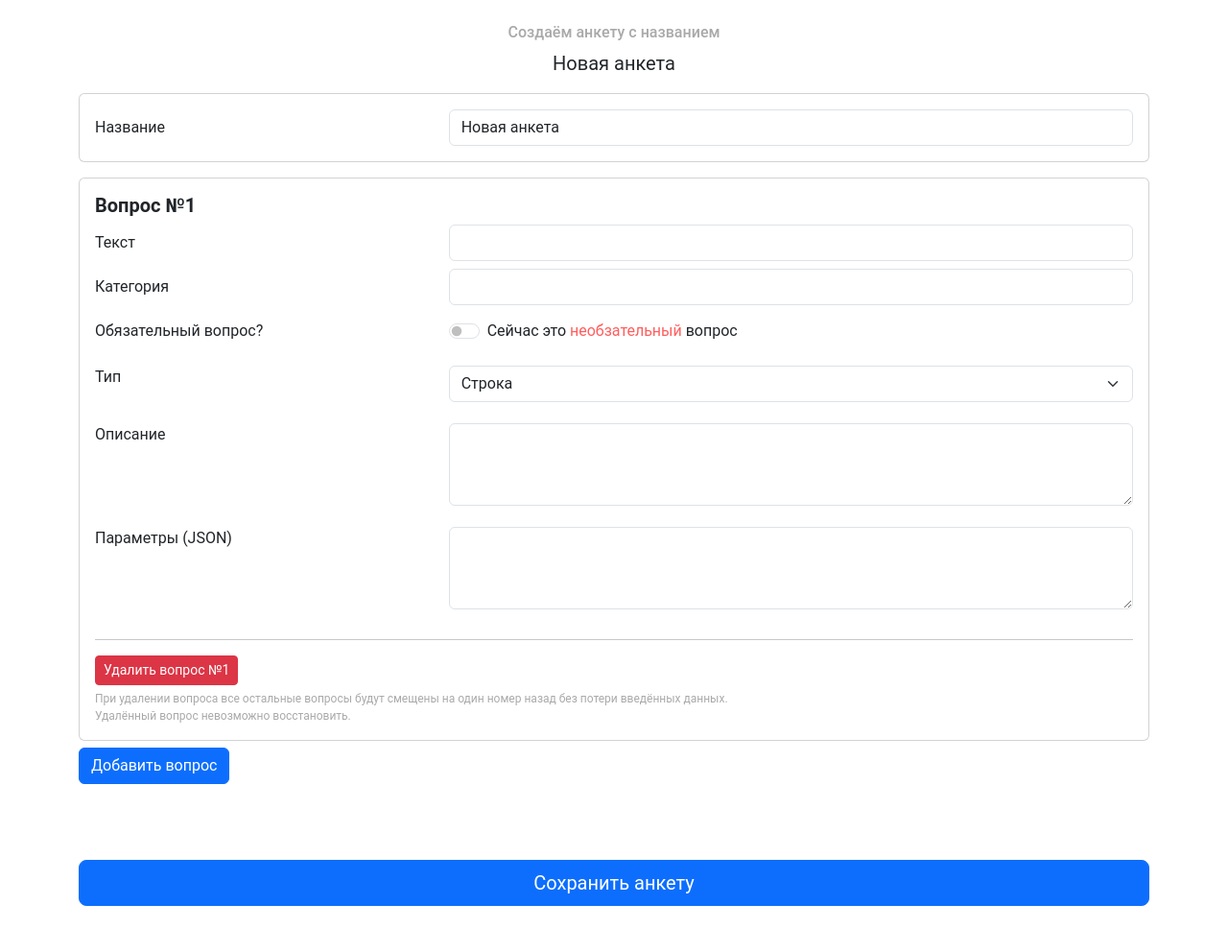
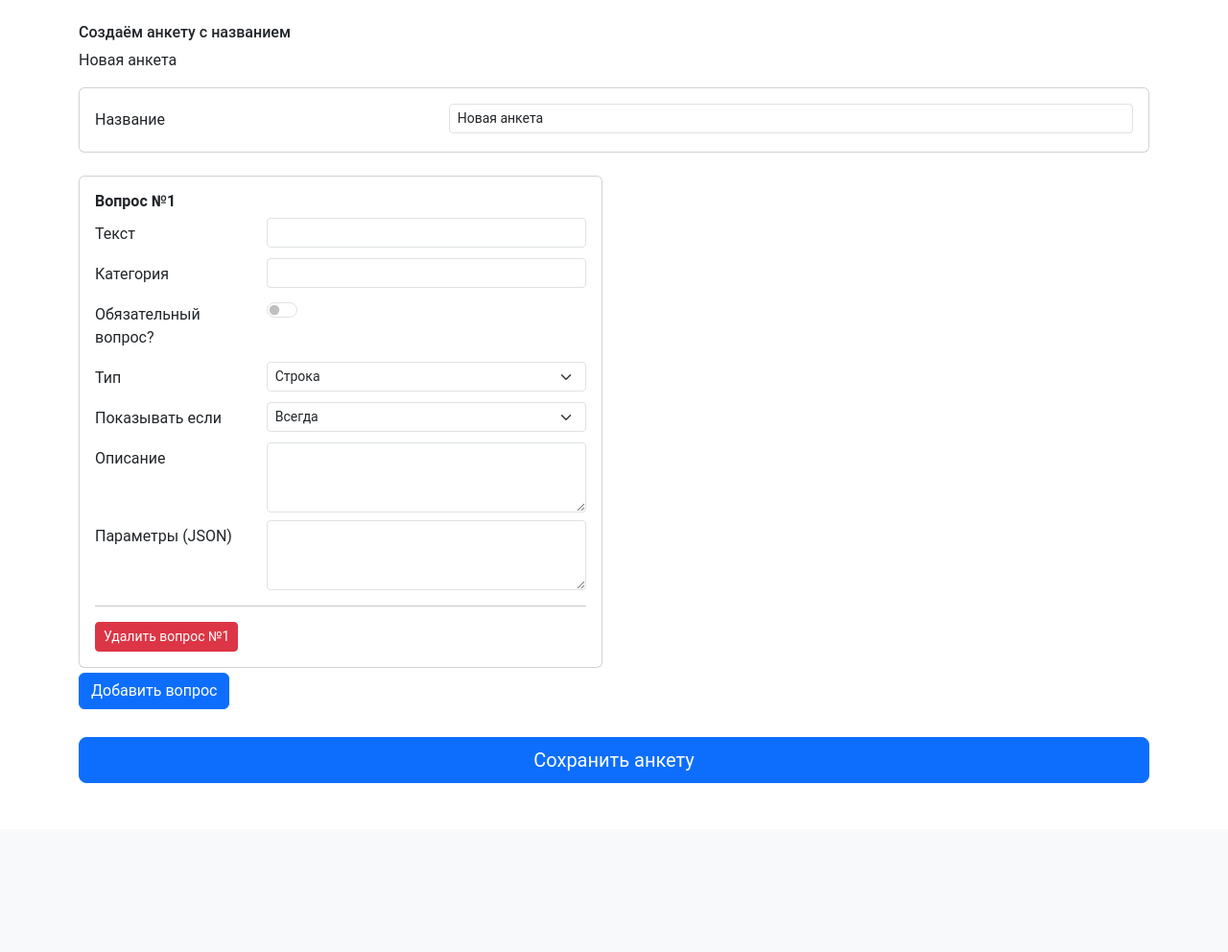
Before and after one commit to roctbb/medsenger-science-register, a Flask app: page /editor/create in a window 1280 px wide. Shown: the part 61-1053 px from the top of the page at 96% size. After the commit the page ends 877 px from the top, so only its background shows below. Run offline with Flask 3, Linux system fonts and the light colour scheme.

Commit message:
add select and show if to editor

```diff
--- a/backend/templates/questionnaire.html
+++ b/backend/templates/questionnaire.html
@@ -7,38 +7,38 @@
     <link href="https://cdn.jsdelivr.net/npm/bootstrap@5.3.0/dist/css/bootstrap.min.css" rel="stylesheet"
           integrity="sha384-9ndCyUaIbzAi2FUVXJi0CjmCapSmO7SnpJef0486qhLnuZ2cdeRhO02iuK6FUUVM" crossorigin="anonymous">
     <style>
-        *{
+        * {
             font-family: Roboto, sans-serif;
         }
 
-.col{
+        .col {
             border: 1px solid transparent;
             padding: 5px;
         }
 
-.main-card{
+        .main-card {
             border: rgba(0, 0, 0, 0.3) 1px solid;
             border-radius: 5px;
         }
 
-.text{
+        .text {
             font-size: 12pt;
         }
 
-.bold-text{
+        .bold-text {
             font-weight: bold;
         }
 
-.change_number_button{
+        .change_number_button {
             border: none;
             background: white;
             color: darkgrey;
-    font-size: 20pt;
+            font-size: 1rem;
             font-weight: normal;
         }
 
 
-.change_number_button:hover{
+        .change_number_button:hover {
             color: blue;
             transition: all 600ms ease;
         }
@@ -67,82 +67,74 @@
 <br>
 
 <div id="main" class="container">
-    <h6 style="text-align: center; color: darkgrey;">{{ is_edit? "Редактируем" : "Создаём" }} анкету с названием</h6>
-    <p style="text-align: center; font-size: 15pt;">{{name!=""? name : "(Без названия)"}}</p>
+    <h6>{{ is_edit ? "Редактируем" : "Создаём" }} анкету с названием</h6>
+    <p>{{ name ? name : "(Без названия)" }}</p>
 
     <div class="card my-3">
         <div class="card-body">
             <div class="row">
-                <label class="col-md-4 col-form-label text text">
+                <label class="col-md-4 col-form-label col-form-label-sm text">
                     Название
                 </label>
                 <div class="col-md-8">
-                    <input type="text" id="name" class="form-control" v-model="name" onfocus="this.select()">
+                    <input type="text" id="name" class="form-control-sm form-control" v-model="name"
+                           onfocus="this.select()">
                 </div>
             </div>
         </div>
     </div>
 
-
-    <div v-for="(question, i) in questions" class="mt-3">
+    <div class="row">
+        <div v-for="(question, i) in questions" class="col-12 col-md-6 mt-2">
             <div class="card">
                 <div class="card-body">
-                <h5 class="bold-text">
+                    <h6 class="bold-text">
                         Вопрос №{{ i + 1 }}
                         &nbsp;
-                    <button class="change_number_button" @click="go_down(i)" v-if="i!=questions.length-1">
+                        <button class="change_number_button" @click="go_down(i)" v-if="i !== questions.length-1">
                             ⬇
                         </button>
-                    <button class="change_number_button" @click="go_up(i)" v-if="i!=0">
+                        <button class="change_number_button" @click="go_up(i)" v-if="i !== 0">
                             ⬆
                         </button>
-                    &nbsp;
-                    <span style="font-size: 9pt; color: darkgrey; font-weight: normal;"
-                          v-if="i!=0 || i!=questions.length-1">
-                            Вы можете управлять расположением вопросов нажимая на стрелки
-                        </span>
-                </h5>
+                    </h6>
 
                     <div class="row my-2">
-                    <label class="col-md-4 col-form-label text text">
+                        <label class="col-md-4 col-form-label col-form-label-sm text">
                             Текст
                         </label>
                         <div class="col-md-8">
-                        <input type="text" v-model="question.text" class="form-control">
+                            <input type="text" v-model="question.text" class="form-control-sm form-control">
                         </div>
                     </div>
 
                     <div class="row my-2">
-                    <label class="col-md-4 col-form-label text">
+                        <label class="col-md-4 col-form-label col-form-label-sm text">
                             Категория
                         </label>
                         <div class="col-md-8">
-                        <input type="text" v-model="question.category" class="form-control">
+                            <input type="text" v-model="question.category" class="form-control-sm form-control">
                         </div>
                     </div>
 
                     <div class="row my-2">
-                    <label class="col-md-4 col-form-label text">
+                        <label class="col-md-4 col-form-label col-form-label-sm text">
                             Обязательный вопрос?
                         </label>
-                    <div class="col-md-8 col-form-label">
+                        <div class="col-md-8">
                             <div class="form-check form-switch">
                                 <input type="checkbox" class="form-check-input" :id="'required_question_setter_' + i"
                                        v-model="question.required">
-                            <label :for="'required_question_setter_' + i">
-                                Сейчас это <span style="color: rgba(255, 0, 0, 0.637);">{{ question.required==true? "обязательный" : "необзательный" }}</span>
-                                вопрос
-                            </label>
                             </div>
                         </div>
                     </div>
 
                     <div class="row my-2">
-                    <div class="col-md-4 col-form-label text">
+                        <div class="col-md-4 col-form-label col-form-label-sm text">
                             Тип
                         </div>
-                    <div class="col-md-8 col-form-label">
-                        <select class="form-select" v-model="question.type">
+                        <div class="col-md-8">
+                            <select class="form-select form-select-sm" v-model="question.type">
                                 <option value="string">Строка</option>
                                 <option value="integer">Целое число</option>
                                 <option value="float">Дробное число</option>
@@ -150,61 +142,77 @@
                                 <option value="date">Дата</option>
                                 <option value="checkbox">Галочка</option>
                                 <option value="radio">Выбор варианта</option>
+                                <option value="select">Выпадающий список</option>
                             </select>
                         </div>
                     </div>
 
                     <div class="row my-2">
-                    <div class="col-md-4 col-form-label text">
-                        Описание
+                        <div class="col-md-4 col-form-label col-form-label-sm text">
+                            Показывать если
                         </div>
-                    <div class="col-md-8 col-form-label">
-                        <textarea class="form-control" rows="3" v-model="question.description"></textarea>
+                        <div class="col-md-8">
+                            <select class="form-select form-select-sm" v-model="question.show_if">
+                                <option :value="undefined">Всегда</option>
+                                <option v-for="showif_question in questions" :value="showif_question.id"
+                                        :key="showif_question.id">{{ showif_question.text }}
+                                </option>
+                            </select>
                         </div>
                     </div>
 
                     <div class="row my-2">
-                    <div class="col-md-4 col-form-label text">
-                        Параметры (JSON)
+                        <div class="col-md-4 col-form-label col-form-label-sm text">
+                            Описание
                         </div>
-                    <div class="col-md-8 col-form-label">
-                        <textarea class="form-control" rows="3" v-model="question.str_params"></textarea>
+                        <div class="col-md-8">
+                            <textarea class="form-control form-control-sm" rows="3" v-model="question.description"></textarea>
                         </div>
                     </div>
 
-                <template v-if="question.type=='checkbox'">
+                    <div class="row my-2">
+                        <div class="col-md-4 col-form-label col-form-label-sm text">
+                            Параметры (JSON)
+                        </div>
+                        <div class="col-md-8">
+                            <textarea class="form-control form-control-sm" rows="3" v-model="question.str_params"></textarea>
+                        </div>
+                    </div>
+
+                    <div v-if="question.type === 'checkbox'">
                         <!-- <hr> -->
                         <div class="row my-2">
-                        <label class="col-md-4 col-form-label">
+                            <label class="col-md-4 col-form-label col-form-label-sm">
                                 Значение, если галочка поставлена
                             </label>
-                        <label class="col-md-8 col-form-label">
-                            <input type="text" class="form-control" v-model="questions[i].checker.true">
+                            <label class="col-md-8">
+                                <input type="text" class="form-control form-control-sm" v-model="questions[i].checker.true">
                             </label>
                         </div>
                         <div class="row my-2">
-                        <label class="col-md-4 col-form-label">
+                            <label class="col-md-4 col-form-label-sm">
                                 Значение, если галочка не поставлена
                             </label>
-                        <label class="col-md-8 col-form-label">
-                            <input type="text" class="form-control" v-model="questions[i].checker.false">
+                            <label class="col-md-8 col-form-label-sm">
+                                <input type="text" class="form-control-sm form-control"
+                                       v-model="questions[i].checker.false">
                             </label>
                         </div>
-                </template>
+                    </div>
 
-                <template v-if="question.type=='radio'">
+                    <div v-if="question.type === 'radio'" class="mb-3">
                         <!-- <hr> -->
                         <div class="row">
                             <h6 class="bold-text">Варианты:</h6>
-                        <div class="col-md-6 col-form-label" style="text-align: center;"
+                            <div class="col-md-6 col-form-label-sm" style="text-align: center;"
                                  v-if="questions[i].variants.length > 0">
                                 Отображаемый текст
                             </div>
-                        <div class="col-md-5 col-form-label" style="text-align: center;"
+                            <div class="col-md-5 col-form-label-sm" style="text-align: center;"
                                  v-if="questions[i].variants.length > 0">
                                 Значение
                             </div>
-                        <div class="col-md-1 col-form-label" v-if="questions[i].variants.length > 0">
+                            <div class="col-md-1 col-form-label-sm" v-if="questions[i].variants.length > 0">
 
                             </div>
                             <div v-else>
@@ -214,59 +222,43 @@
                             </div>
                         </div>
 
-                    <template v-for="(variant, j) in question.variants">
+                        <div v-for="(variant, j) in question.variants">
                             <div class="row">
-                            <label class="col-md-6 col-form-label">
+                                <label class="col-md-6 col-form-label-sm">
                                     <input type="text" class="form-control form-control-sm" v-model="variant.text">
                                 </label>
-                            <label class="col-md-5 col-form-label">
+                                <label class="col-md-5 col-form-label-sm">
                                     <input type="text" class="form-control form-control-sm" v-model="variant.value">
                                 </label>
-                            <label class="col-md-1 col-form-label">
+                                <label class="col-md-1 col-form-label-sm">
                                     <input type="button" class="btn btn-sm btn-danger" value="Удалить"
                                            @click="deleteParam(i, j)">
                                 </label>
                             </div>
-                    </template>
-                    <div style="font-size: 9pt; color: darkgrey; font-weight: normal;">
-                        При сохранении анкеты, пары "текст" - "значение", в которых отсутствует значение, будут
-                        проигнорированы
                         </div>
-                    <button class="btn btn-primary btn-sm my-2" @click="add_new_param_line(question)">Добавить вариант
+
+                        <button class="btn btn-primary btn-sm my-2" @click="add_new_param_line(question)">Добавить
+                            вариант
                         </button>
-                </template>
-
-                <div class="row my-2">
-                    <div></div>
                     </div>
 
                     <hr>
 
-                <button type="button" class="btn btn-sm btn-danger" @click="deleteQuestion(i)">Удалить вопрос №{{ i+1
+                    <button type="button" class="btn btn-sm btn-danger" @click="deleteQuestion(i)">Удалить вопрос №{{
+                            i + 1
                         }}
                     </button>
-
-                <div style="color: darkgrey; font-size: 9pt; margin-top: 5px;">
-                    При удалении вопроса все остальные вопросы будут смещены на один номер назад без потери
-                    введённых данных.
-                    <br>
-                    Удалённый вопрос невозможно восстановить.
                 </div>
             </div>
         </div>
     </div>
+
     <div class="row">
-        <div class="col-md-4 col-form-label text">
+        <div class="col-md-4 col-form-label col-form-label-sm text">
             <button class="btn btn-primary" @click="add_question()">Добавить вопрос</button>
         </div>
     </div>
 
-    <div class="d-grid my-4">
-        <div></div>
-    </div>
-    <div class="d-grid my-4">
-        <div></div>
-    </div>
 
     <div class="d-grid my-4">
         <button class="btn btn-primary btn-lg" @click="save()" type="submit">Сохранить анкету</button>
@@ -282,12 +274,12 @@
         integrity="sha384-geWF76RCwLtnZ8qwWowPQNguL3RmwHVBC9FhGdlKrxdiJJigb/j/68SIy3Te4Bkz"
         crossorigin="anonymous"></script>
 <script>
-        function create_UUID(){
+    function create_UUID() {
         var dt = new Date().getTime();
-    var uuid = 'xxxxxxxx-xxxx-4xxx-yxxx-xxxxxxxxxxxx'.replace(/[xy]/g, function(c) {
-        var r = (dt + Math.random()*16)%16 | 0;
-        dt = Math.floor(dt/16);
-        return (c=='x' ? r :(r&0x3|0x8)).toString(16);
+        var uuid = 'xxxxxxxx-xxxx-4xxx-yxxx-xxxxxxxxxxxx'.replace(/[xy]/g, function (c) {
+            var r = (dt + Math.random() * 16) % 16 | 0;
+            dt = Math.floor(dt / 16);
+            return (c == 'x' ? r : (r & 0x3 | 0x8)).toString(16);
         });
         return uuid;
     }
@@ -303,42 +295,39 @@ const questionsApp = Vue.createApp({
             }
         },
         created() {
-        if (window.FORM)
-        {
+            if (window.FORM) {
                 this.questions = window.FORM.fields;
                 this.name = window.FORM.name;
             }
 
-        if(this.questions.length > 0){
+            if (this.questions.length > 0) {
                 this.is_edit = true
-            for(let i = 0; i<this.questions.length; i++){
+                for (let i = 0; i < this.questions.length; i++) {
                     let tmp_params = Object.assign({}, this.questions[i].params)
                     if (tmp_params.options) delete tmp_params.options
                     this.questions[i].str_params = JSON.stringify(tmp_params)
 
-                this.questions[i].variants = [{"text": "","value": ""},{"text": "","value": ""}]
-                this.questions[i].checker = {"true": "","false": ""}
+                    this.questions[i].variants = [{"text": "", "value": ""}, {"text": "", "value": ""}]
+                    this.questions[i].checker = {"true": "", "false": ""}
 
-                if(this.questions[i].type == 'radio'){
+                    if (this.questions[i].type == 'radio') {
                         let iter = 0
-                    for(j in this.questions[i].params.options){
-                        if(iter >= this.questions[i].variants.length){
-                            this.questions[i].variants.push({"text": "","value": ""})
+                        for (j in this.questions[i].params.options) {
+                            if (iter >= this.questions[i].variants.length) {
+                                this.questions[i].variants.push({"text": "", "value": ""})
                             }
                             this.questions[i].variants[iter].text = j
                             this.questions[i].variants[iter].value = this.questions[i].params.options[j]
                             iter++
                         }
-                }
-                else if(this.questions[i].type == 'checkbox'){
+                    } else if (this.questions[i].type == 'checkbox') {
                         this.questions[i].checker.true = this.questions[i].params.options.true
                         this.questions[i].checker.false = this.questions[i].params.options.false
                     }
 
                     this.questions[i].params = {"options": {}}
                 }
-        }
-        else{
+            } else {
                 this.add_question()
             }
         },
@@ -369,20 +358,20 @@ const questionsApp = Vue.createApp({
                 })
             },
 
-        add_new_param_line(question){
+            add_new_param_line(question) {
                 question.variants.push({
                     "text": "",
                     "value": ""
                 })
             },
 
-        deleteParam(question_number, variant_number){
+            deleteParam(question_number, variant_number) {
                 this.questions[question_number].variants.splice(variant_number, 1)
             },
 
-        save(){
+            save() {
                 let result_questions = []
-            for(question_number in this.questions){
+                for (question_number in this.questions) {
                     if (this.questions[question_number].str_params) {
                         if (this.questions[question_number].params)
                             this.questions[question_number].params = Object.assign(this.questions[question_number].params, JSON.parse(this.questions[question_number].str_params))
@@ -391,15 +380,14 @@ const questionsApp = Vue.createApp({
 
                         delete this.questions[question_number].str_params
                     }
-                if(this.questions[question_number].type == 'radio'){
-                    for(variant_number in this.questions[question_number].variants){
+                    if (this.questions[question_number].type == 'radio') {
+                        for (variant_number in this.questions[question_number].variants) {
                             variant = this.questions[question_number].variants[variant_number]
-                        if(variant.value != ""){
+                            if (variant.value != "") {
                                 this.questions[question_number].params.options[variant.text] = variant.value
                             }
                         }
-                }
-                else if(this.questions[question_number].type == 'checkbox'){
+                    } else if (this.questions[question_number].type == 'checkbox') {
                         this.questions[question_number].params.options = this.questions[question_number].checker
                     }
                     let temp_add = JSON.parse(JSON.stringify(this.questions[question_number]))
@@ -421,12 +409,11 @@ const questionsApp = Vue.createApp({
                     },
                     body: this.json
                 }).then(res => res.json())
-              .then(function(res){
-                if(res.state == "ok"){
+                    .then(function (res) {
+                        if (res.state == "ok") {
                             alert('Анкета успешно сохранена как "' + res.name + '" (id: ' + res.id + ')')
                             window.location.href = "/editor"
-                }
-                else{
+                        } else {
                             alert("Ошибка при сохранении анкеты\n" + res.state)
                         }
                     });
@@ -434,20 +421,20 @@ const questionsApp = Vue.createApp({
 
             },
 
-        deleteQuestion(question_number){
+            deleteQuestion(question_number) {
                 this.questions.splice(question_number, 1)
             },
 
-        go_up(question_number){
-            if(question_number != 0){
+            go_up(question_number) {
+                if (question_number != 0) {
                     let temp = JSON.parse(JSON.stringify(this.questions[question_number - 1]))
                     this.questions[question_number - 1] = JSON.parse(JSON.stringify(this.questions[question_number]))
                     this.questions[question_number] = temp
                 }
             },
 
-        go_down(question_number){
-            if (question_number!= this.questions.length - 1 && this.questions[question_number + 1]!= undefined){
+            go_down(question_number) {
+                if (question_number != this.questions.length - 1 && this.questions[question_number + 1] != undefined) {
                     let temp = JSON.parse(JSON.stringify(this.questions[question_number + 1]))
                     this.questions[question_number + 1] = JSON.parse(JSON.stringify(this.questions[question_number]))
                     this.questions[question_number] = temp
--- a/src/components/FormScreen.vue
+++ b/src/components/FormScreen.vue
@@ -82,7 +82,7 @@
                                 </div>
 
                                 <div v-if="field.type === 'select'">
-                                    <select class="form-control" v-model="submission.answers[part.id][group_key][field.id]" v-bind:disabled="disabled">
+                                    <select class="form-control form-select" v-model="submission.answers[part.id][group_key][field.id]" v-bind:disabled="disabled">
                                         <option v-for="(value, option) in field.params.options" :value="value" :key="value">{{ option }}</option>
                                     </select>
                                 </div>
--- a/src/components/PatientEditorScreen.vue
+++ b/src/components/PatientEditorScreen.vue
@@ -23,7 +23,7 @@
 
             <div class="mb-3">
                 <label class="form-label">Пол</label>
-                <select class="form-control" v-model="patient.sex">
+                <select class="form-control form-select" v-model="patient.sex">
                     <option value="male">Мужской</option>
                     <option value="female">Женский</option>
                 </select>
@@ -45,7 +45,7 @@
 
             <div class="mb-3" v-if="patient.medsenger_contract && (!patient || patient.contract_id == null)">
                 <label class="form-label">Длительность</label>
-                <select class="form-control" v-model="patient.days">
+                <select class="form-control form-select" v-model="patient.days">
                     <option :value="180">180 дней</option>
                 </select>
             </div>
```
Also changed, not shown: backend/templates/form_parts.html (+5 -2 lines). Lines whose indentation alone changed are shown as unchanged.
